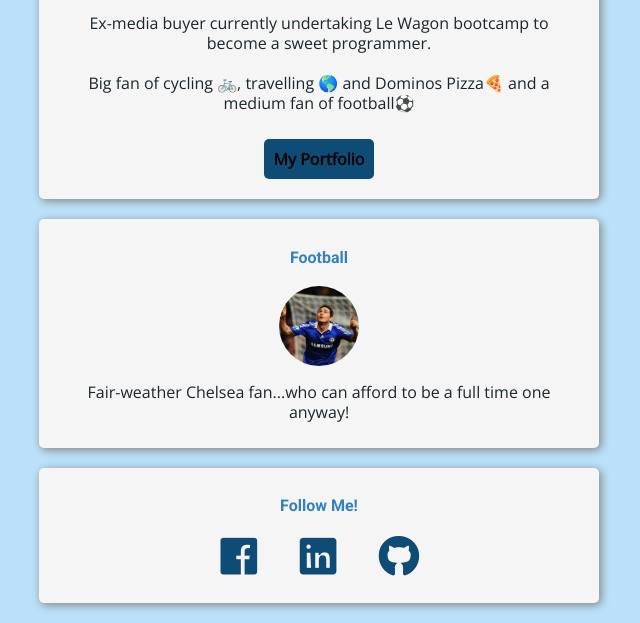
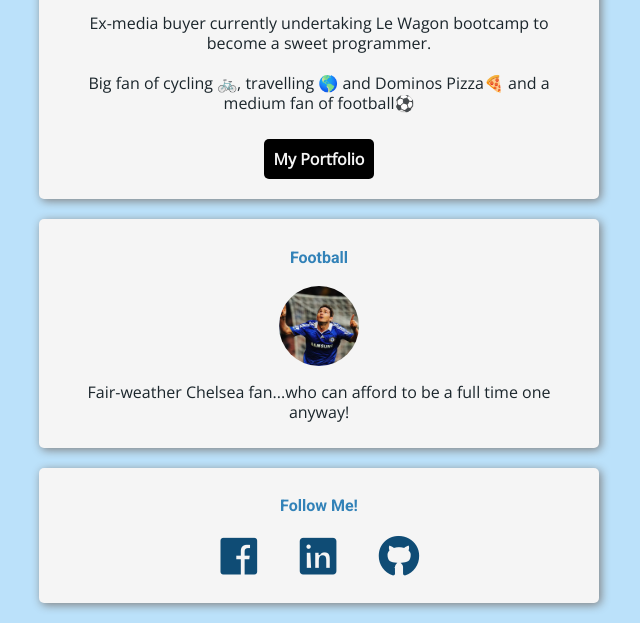
Before and after one commit to matthardy17/profile, a plain HTML site: page index.html in a window 1280 px wide. In both pictures the pointer is over the link "My Portfolio". Shown: the part 252-875 px from the top of the page, without its empty margins (321-961 px from the left). Drawn offline with nearby package versions, Linux system fonts and the light colour scheme.

Commit message:
fixed hover style

```diff
--- a/style.css
+++ b/style.css
@@ -66,7 +66,7 @@ h1,h2 {
   border-radius: 5px;
 }
 
-.btn-purple:hover {
+.btn-blue:hover {
   background-color: black;
   color: whitesmoke;
 }
```
